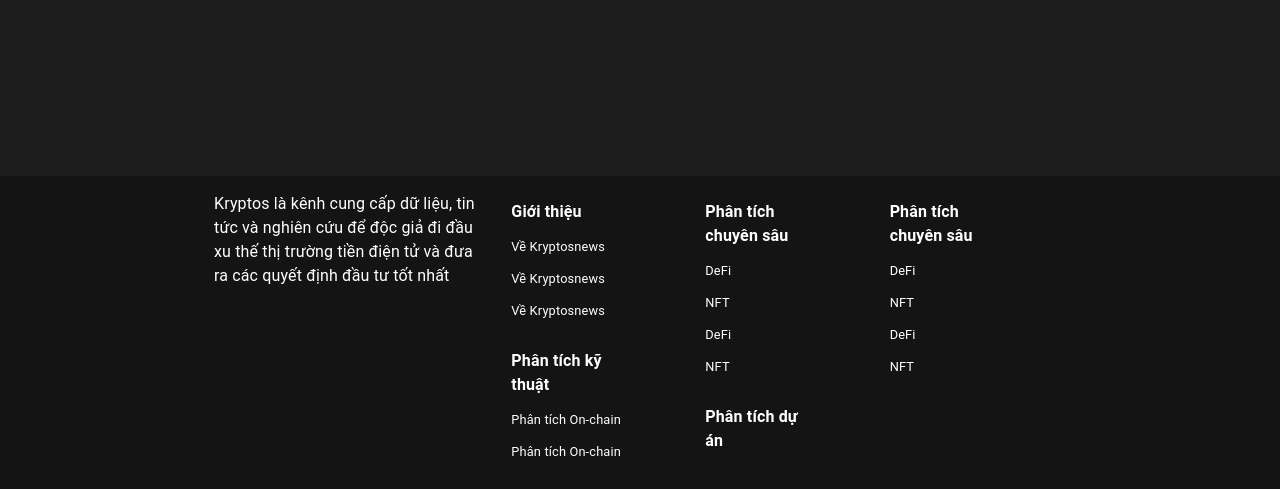
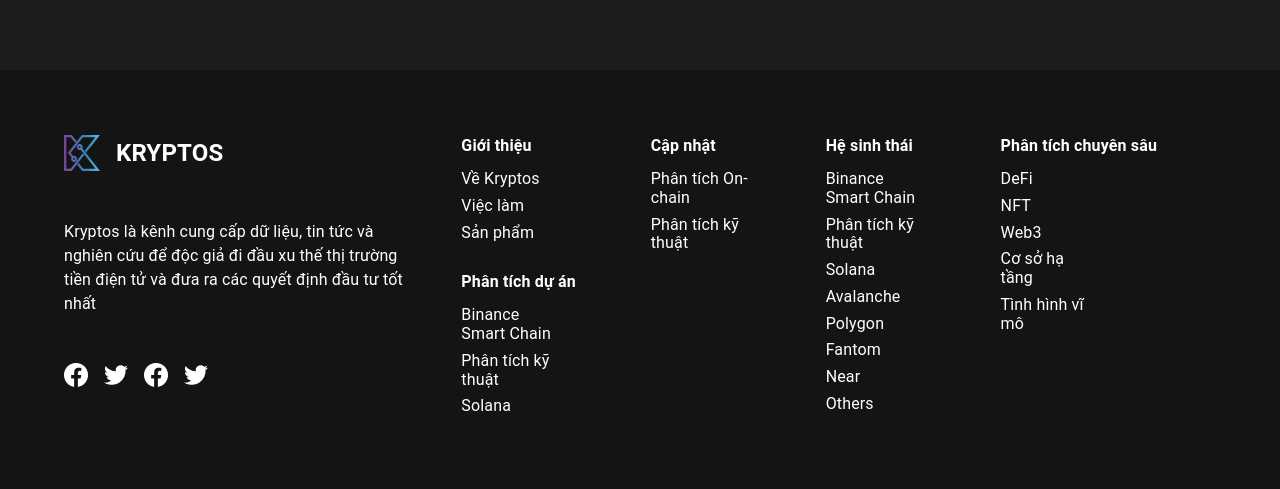
Before and after one commit to Hieutrinh123/kryptos-frontend, a Next.js app: page / in a window 1280 px wide. Shown: the part 308-797 px from the top of the page. Built offline with nearby package versions, Linux system fonts and the light colour scheme.

Commit message:
update logo and feauture/footer

```diff
--- a/src/layouts/FullLayout/Header/Logo.tsx
+++ b/src/common/components/Logo.tsx
@@ -4,12 +4,15 @@
 import React from "react";
 import logo from "public/logo.png";
 
-const Logo: React.FC = () => {
+interface LogoProps {
+  type: "header" | "footer";
+}
+
+const Logo: React.FC<LogoProps> = (props) => {
   return (
     <Box
       display="flex"
       flexDirection="row"
-      justifyContent="center"
       alignItems="center"
       sx={(theme) => ({ marginRight: theme.spacing(2) })}
     >
@@ -20,7 +23,10 @@
         fontSize="1.5rem"
         sx={(theme) => ({
           marginLeft: theme.spacing(2),
-          display: { xs: "none", md: "unset" },
+          display: {
+            xs: props.type === "header" ? "none" : "unset",
+            md: "unset",
+          },
         })}
       >
         KRYPTOS
--- a/src/common/styles/globals.scss
+++ b/src/common/styles/globals.scss
@@ -13,5 +13,7 @@
 }
 
 * {
+  padding: 0;
+  margin: 0;
   box-sizing: border-box;
 }
--- a/src/layouts/FullLayout/Footer.tsx
+++ /dev/null
@@ -1,91 +0,0 @@
-import Box from "@mui/material/Box";
-import Container from "@mui/material/Container";
-import Grid from "@mui/material/Grid";
-import React from "react";
-import Typography from "@mui/material/Typography";
-
-
-interface FooterLinkGroupProps {
-  title: string;
-}
-const FooterLinkGroup: React.FC<FooterLinkGroupProps> = ({
-  title,
-  children,
-}) => {
-  return (
-    <Box sx={(theme) => ({ padding: theme.spacing(1), fontSize: "0.8rem" })}>
-      <Typography fontWeight="bold" maxWidth={100}>
-        {title}
-      </Typography>
-      {children}
-    </Box>
-  );
-};
-
-interface FooterProps {}
-
-const Footer: React.FC<FooterProps> = ({}) => {
-  return (
-    <Box
-      component="footer"
-      sx={(theme) => ({
-        backgroundColor: "grey.900",
-        paddingTop: theme.spacing(2),
-      })}
-      color="white"
-    >
-      <Container maxWidth="md">
-        <Grid container spacing={2}>
-          <Grid item md={4}>
-            Kryptos là kênh cung cấp dữ liệu, tin tức và nghiên cứu để độc giả
-            đi đầu xu thế thị trường tiền điện tử và đưa ra các quyết định đầu
-            tư tốt nhất
-          </Grid>
-
-          <Grid item md={8}>
-            <Box
-              display="flex"
-              flexDirection="column"
-              flexWrap="wrap"
-              sx={(theme) => ({
-                height: 300,
-                [theme.breakpoints.down("sm")]: {
-                  height: 500,
-                },
-              })}
-            >
-              <FooterLinkGroup title="Giới thiệu">
-                <p>Về Kryptosnews</p>
-                <p>Về Kryptosnews</p>
-                <p>Về Kryptosnews</p>
-              </FooterLinkGroup>
-
-              <FooterLinkGroup title="Phân tích kỹ thuật">
-                <p>Phân tích On-chain</p>
-                <p>Phân tích On-chain</p>
-              </FooterLinkGroup>
-
-              <FooterLinkGroup title="Phân tích chuyên sâu">
-                <p>DeFi</p>
-                <p>NFT</p>
-                <p>DeFi</p>
-                <p>NFT</p>
-              </FooterLinkGroup>
-
-              <FooterLinkGroup title="Phân tích dự án" />
-
-              <FooterLinkGroup title="Phân tích chuyên sâu">
-                <p>DeFi</p>
-                <p>NFT</p>
-                <p>DeFi</p>
-                <p>NFT</p>
-              </FooterLinkGroup>
-            </Box>
-          </Grid>
-        </Grid>
-      </Container>
-    </Box>
-  );
-};
-
-export default Footer;
--- /dev/null
+++ b/src/layouts/FullLayout/Footer/Footer.tsx
@@ -0,0 +1,97 @@
+import { Box, Container, Grid, Link, Typography } from "@mui/material";
+import Image from "next/image";
+
+import React from "react";
+import Logo from "../../../common/components/Logo";
+import { footerLink, social } from "./data";
+import FooterLinkGroup from "./FooterLinkGroup";
+
+interface FooterProps {}
+
+const Footer: React.FC<FooterProps> = ({}) => {
+  return (
+    <Box
+      component="footer"
+      color="white"
+      sx={(theme) => ({
+        backgroundColor: "grey.900",
+        marginTop: theme.spacing(2),
+        py: theme.spacing(8),
+      })}
+    >
+      <Container maxWidth="lg">
+        <Grid container spacing={5}>
+          <Grid
+            item
+            xs={12}
+            md={4}
+            sx={(theme) => ({
+              display: "flex",
+              flexDirection: "column",
+              justifyContent: "space-between",
+              maxHeight: 300,
+              [theme.breakpoints.down("md")]: {
+                height: 200,
+              },
+              [theme.breakpoints.down("sm")]: {
+                height: 250,
+              },
+            })}
+          >
+            <Logo type="footer" />
+
+            <Typography>
+              Kryptos là kênh cung cấp dữ liệu, tin tức và nghiên cứu để độc giả
+              đi đầu xu thế thị trường tiền điện tử và đưa ra các quyết định đầu
+              tư tốt nhất
+            </Typography>
+
+            <Grid container>
+              {social.map((item, index) => (
+                <Link
+                  href={item.href}
+                  key={index}
+                  sx={(theme) => ({
+                    mr: theme.spacing(2),
+                    [theme.breakpoints.down("md")]: {
+                      mr: theme.spacing(4),
+                    },
+                  })}
+                >
+                  <Image src={item.image} alt={item.title} />
+                </Link>
+              ))}
+            </Grid>
+          </Grid>
+
+          <Grid item xs={12} md={8}>
+            <Box
+              sx={(theme) => ({
+                display: "flex",
+                alignItems: "center",
+                flexWrap: "wrap",
+                flexDirection: "column",
+                maxHeight: 300,
+                gap: theme.spacing(2),
+                margin: "0 auto",
+                [theme.breakpoints.down("sm")]: {
+                  maxHeight: 600,
+                },
+              })}
+            >
+              {footerLink.map((item, index) => (
+                <FooterLinkGroup
+                  key={index}
+                  title={item.title}
+                  items={item.links}
+                />
+              ))}
+            </Box>
+          </Grid>
+        </Grid>
+      </Container>
+    </Box>
+  );
+};
+
+export default Footer;
--- /dev/null
+++ b/src/layouts/FullLayout/Footer/FooterLinkGroup.tsx
@@ -0,0 +1,54 @@
+import { Box, Link, List, ListItem, Typography } from "@mui/material";
+import React from "react";
+import { LinksKind } from "./data";
+
+interface FooterLinkGroupProps {
+  title: string;
+  items: LinksKind[];
+}
+const FooterLinkGroup: React.FC<FooterLinkGroupProps> = ({ title, items }) => {
+  return (
+    <Box
+      sx={(theme) => ({
+        alignSelf: "flex-start",
+        display: "inline-block",
+      })}
+    >
+      <Typography fontWeight="700">{title}</Typography>
+      <List
+        sx={(theme) => ({
+          fontSize: "1rem",
+          maxWidth: 100,
+          lineHeight: "18.75px",
+        })}
+      >
+        {items.map((link, index) => (
+          <ListItem
+            key={index + link.text}
+            sx={(theme) => ({
+              margin: 0,
+              padding: 0,
+              py: "4px",
+            })}
+          >
+            <Link
+              href={link.href}
+              underline="none"
+              color="white"
+              sx={{
+                "&:hover": {
+                  transform: "translateX(8px)",
+                  transition: "transform .2s ease",
+                },
+              }}
+            >
+              {link.text}
+            </Link>
+          </ListItem>
+        ))}
+      </List>
+    </Box>
+  );
+};
+
+export default FooterLinkGroup;
--- /dev/null
+++ b/src/layouts/FullLayout/Footer/data.ts
@@ -0,0 +1,156 @@
+import FacebookImg from "public/images/facebook.png";
+import Twitter from "public/images/twitter.png";
+
+type SocialKind = {
+  href: string;
+  title: string;
+  image: StaticImageData;
+};
+
+type LinksKind = {
+  text: string;
+  href: string;
+};
+
+type FooterLinkKind = {
+  title: string;
+  links: LinksKind[];
+};
+
+const footerLink: FooterLinkKind[] = [
+  {
+    title: "Giới thiệu",
+    links: [
+      {
+        text: "Về Kryptos",
+        href: "#",
+      },
+      {
+        text: "Việc làm",
+        href: "#",
+      },
+      {
+        text: "Sản phẩm",
+        href: "#",
+      },
+    ],
+  },
+  {
+    title: "Phân tích dự án",
+    links: [
+      {
+        text: "Binance Smart Chain",
+        href: "#",
+      },
+      {
+        text: "Phân tích kỹ thuật",
+        href: "#",
+      },
+      {
+        text: "Solana",
+        href: "#",
+      },
+    ],
+  },
+  {
+    title: "Cập nhật",
+    links: [
+      {
+        text: "Phân tích On-chain",
+        href: "#",
+      },
+      {
+        text: "Phân tích kỹ thuật",
+        href: "#",
+      },
+    ],
+  },
+  {
+    title: "Hệ sinh thái",
+    links: [
+      {
+        text: "Binance Smart Chain",
+        href: "#",
+      },
+      {
+        text: "Phân tích kỹ thuật",
+        href: "#",
+      },
+      {
+        text: "Solana",
+        href: "#",
+      },
+      {
+        text: "Avalanche",
+        href: "#",
+      },
+      {
+        text: "Polygon",
+        href: "#",
+      },
+      {
+        text: "Fantom",
+        href: "#",
+      },
+      {
+        text: "Near",
+        href: "#",
+      },
+      {
+        text: "Others",
+        href: "#",
+      },
+    ],
+  },
+  {
+    title: "Phân tích chuyên sâu",
+    links: [
+      {
+        text: "DeFi",
+        href: "#",
+      },
+      {
+        text: "NFT",
+        href: "#",
+      },
+      {
+        text: "Web3",
+        href: "#",
+      },
+      {
+        text: "Cơ sở hạ tầng",
+        href: "#",
+      },
+      {
+        text: "Tình hình vĩ mô",
+        href: "#",
+      },
+    ],
+  },
+];
+
+const social: SocialKind[] = [
+  {
+    href: "#",
+    title: "facebook",
+    image: FacebookImg,
+  },
+  {
+    href: "#",
+    title: "twitter",
+    image: Twitter,
+  },
+  {
+    href: "#",
+    title: "facebook",
+    image: FacebookImg,
+  },
+  {
+    href: "#",
+    title: "twitter",
+    image: Twitter,
+  },
+];
+
+export { footerLink, social };
+export type { LinksKind };
--- /dev/null
+++ b/src/layouts/FullLayout/Footer/index.ts
@@ -0,0 +1,3 @@
+import Footer from './Footer';
+
+export default Footer;
--- a/src/layouts/FullLayout/FullLayout.tsx
+++ b/src/layouts/FullLayout/FullLayout.tsx
@@ -1,7 +1,7 @@
 import Box from "@mui/material/Box";
 import Container from "@mui/material/Container";
 import React from "react";
-import Footer from "./Footer";
+import Footer from "./Footer/Footer";
 import Header from "./Header/Header";
 
 interface FullLayoutProps {
--- a/src/layouts/FullLayout/Header/ComputerHeaderContent.tsx
+++ b/src/layouts/FullLayout/Header/ComputerHeaderContent.tsx
@@ -8,13 +8,13 @@
 import IconButton from "@mui/material/IconButton";
 import MenuItem from "@mui/material/MenuItem";
 import { useContext } from "react";
-import Logo from "./Logo";
+import Logo from "@/common/components/Logo";
 
 const ComputerHeaderContent = () => {
   const { toggleTheme, mode } = useContext(ThemeModeContext);
   return (
     <>
-      <Logo />
+      <Logo type="header" />
 
       <Box sx={{ flexGrow: 1, display: "flex", justifyContent: "center" }}>
         <DropdownMenu title={"Phân tích"} />
--- a/src/layouts/FullLayout/Header/MobileHeaderContent.tsx
+++ b/src/layouts/FullLayout/Header/MobileHeaderContent.tsx
@@ -1,5 +1,5 @@
 import { ThemeModeContext } from "#/themes";
-import Logo from "@/layouts/FullLayout/Header/Logo";
+import Logo from "@/common/components/Logo";
 import MenuIcon from "@mui/icons-material/Menu";
 import Box from "@mui/material/Box";
 import IconButton from "@mui/material/IconButton";
@@ -25,7 +25,7 @@
 
   return (
     <>
-      <Logo />
+      <Logo type="header" />
       <Box
         sx={{
           display: "flex",
```
Also changed, not shown: public/images/facebook.png (added), public/images/twitter.png (added).
